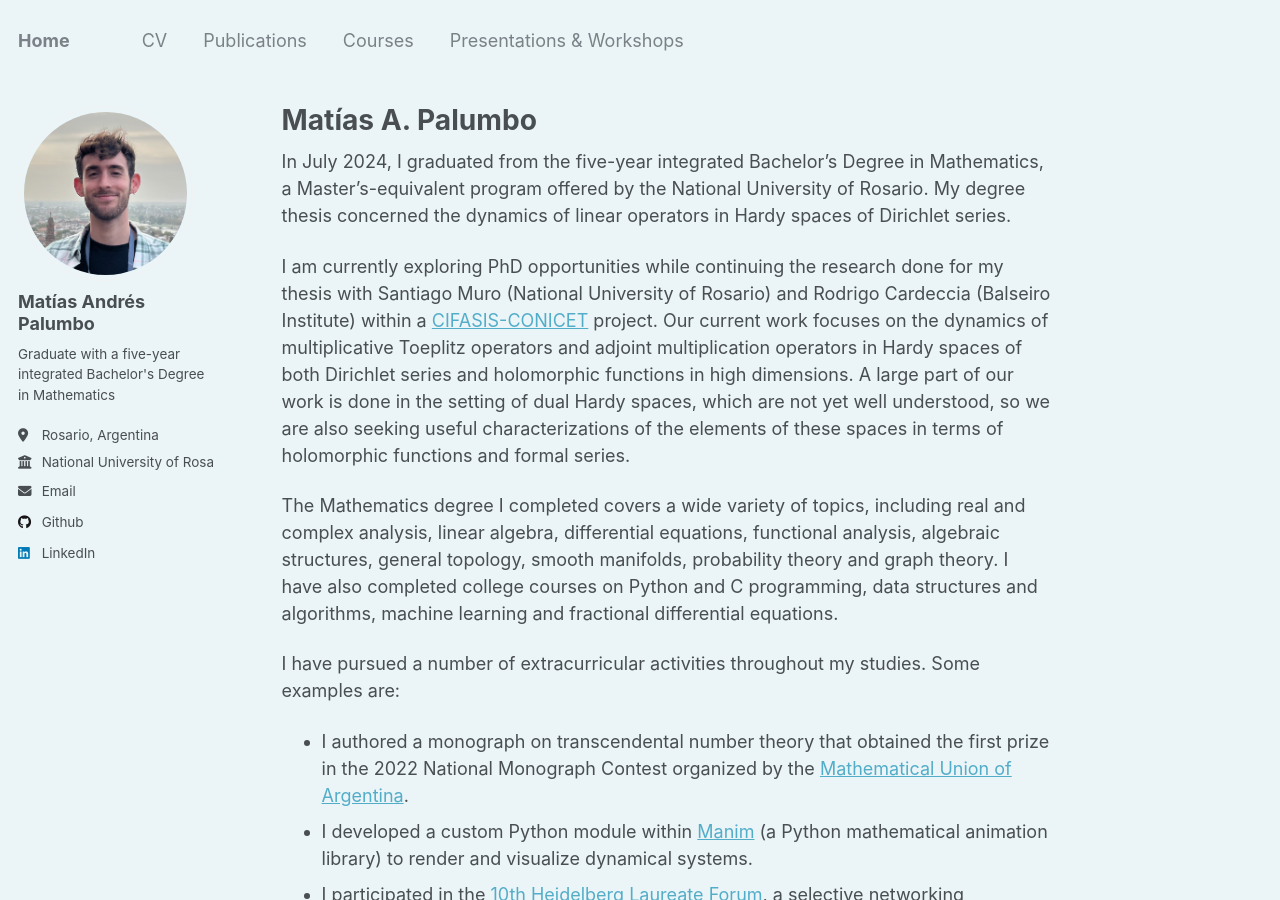
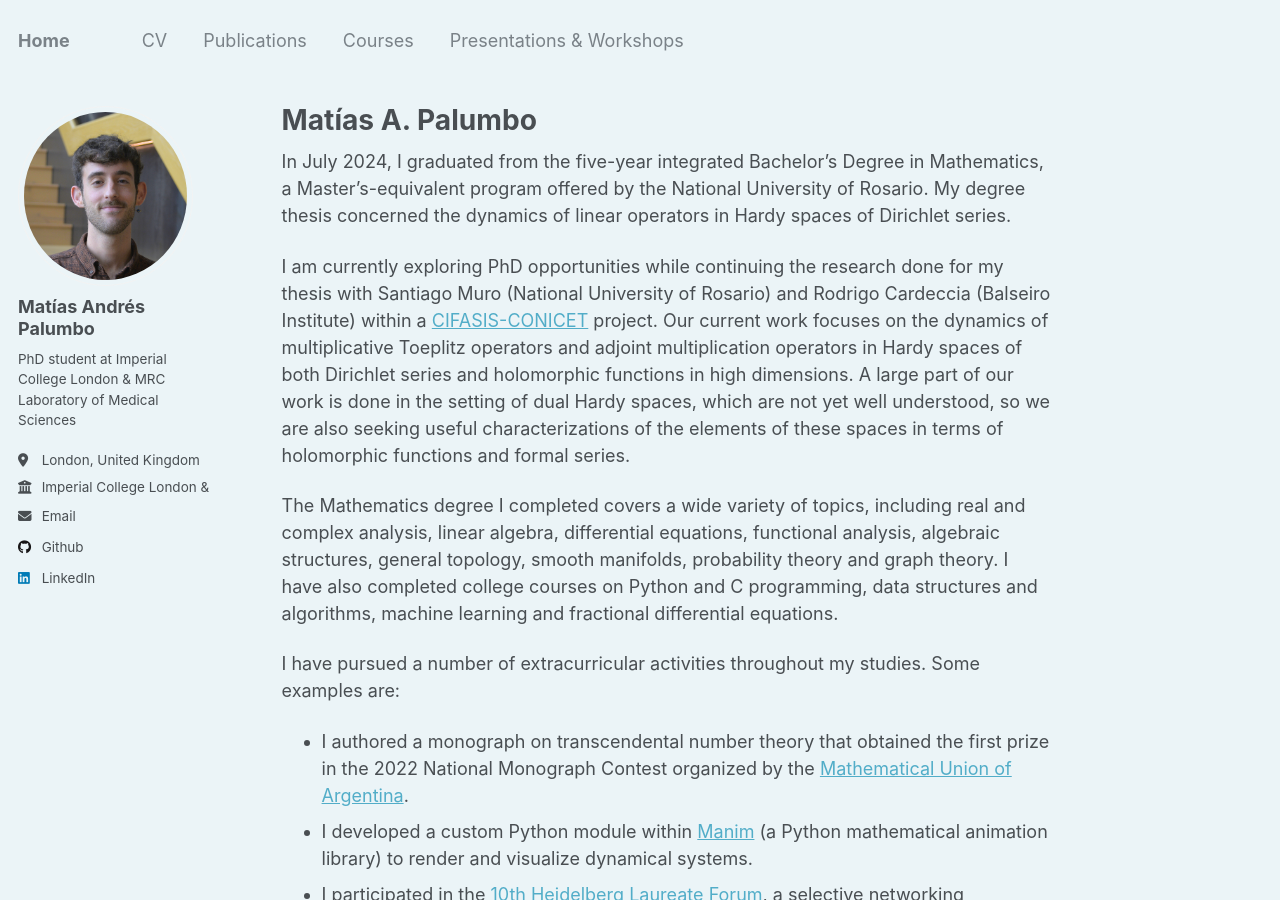
Before and after one commit to matiaspalumbo/matiaspalumbo.github.io, a Jekyll site: the page built from _pages/about.md, in a window 1280 px wide and 900 px high. Built offline with Jekyll 4.4.1, drawn with Linux system fonts in a browser that asks for light colours.

Commit message:
Changed profile info and pic

```diff
--- a/_config.yml
+++ b/_config.yml
@@ -24,11 +24,11 @@ author:
   avatar           : "mati.png"
   name             : "Matías Andrés Palumbo"
   pronouns         : # example: "she/her"
-  bio              : "Graduate with a five-year integrated Bachelor's Degree in Mathematics"
-  location         : "Rosario, Argentina"
-  employer         : "National University of Rosario"
+  bio              : "PhD student at Imperial College London & MRC Laboratory of Medical Sciences"
+  location         : "London, United Kingdom"
+  employer         : "Imperial College London & MRC Laboratory of Medical Sciences"
   uri              : # URL
-  email            : "matiaspalumbo19@gmail.com"
+  email            : "map25@imperial.ac.uk"
   # Academic websites
   arxiv            : # URL - Update with the correct link to your profile
   googlescholar    :
```
Also changed, not shown: images/mati.png.
